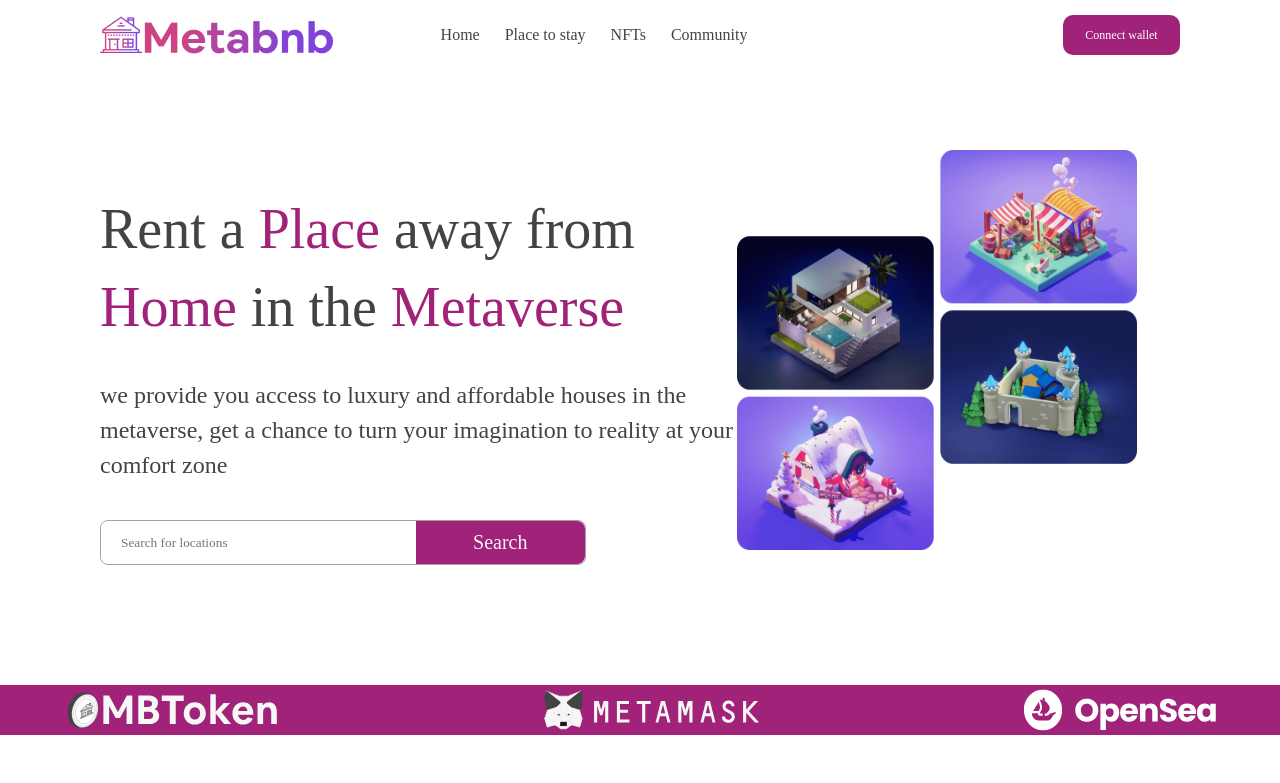
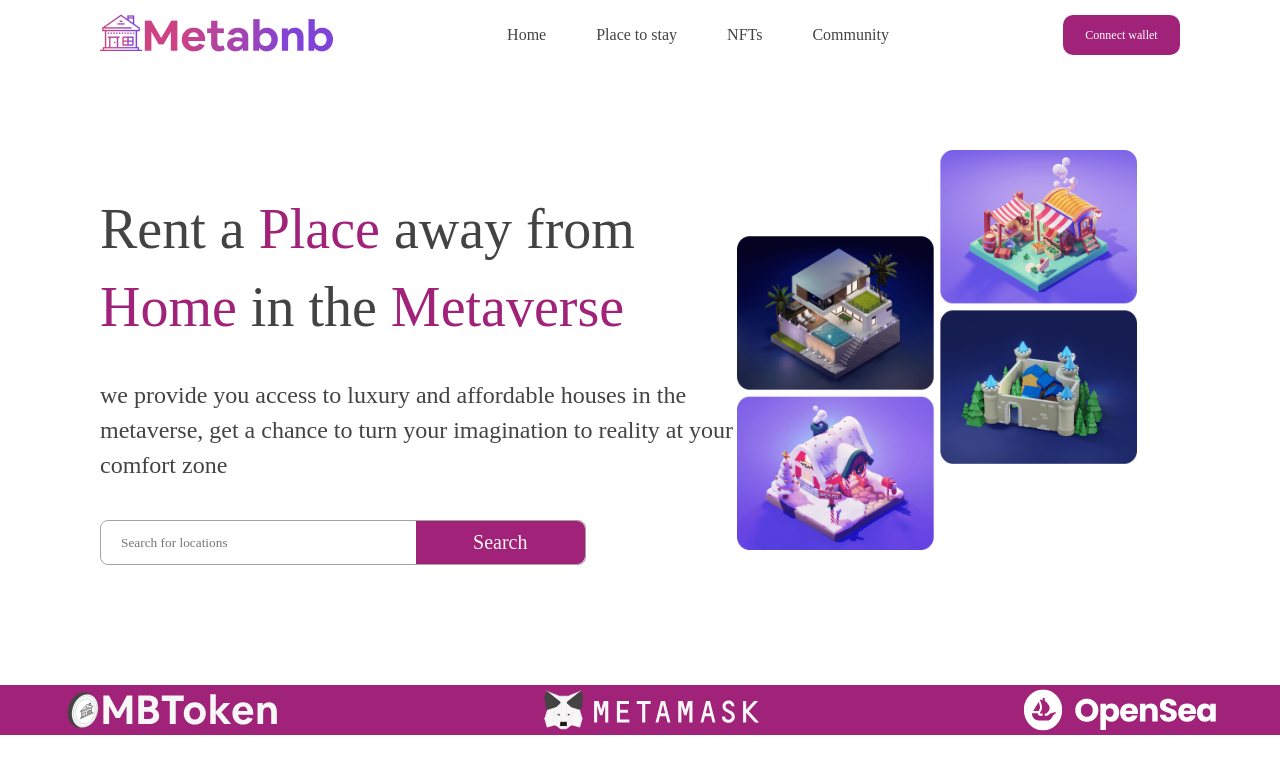
Before and after one commit to Princeizekor/hng9-stage3-project, a React (Create React App) app: page / in a window 1280 px wide. Shown: the top 783 px of the page. Built offline with nearby package versions, Linux system fonts and the light colour scheme; a web font is replaced by a local one.

Commit message:
feat: added new features

```diff
--- a/src/Navbar.js
+++ b/src/Navbar.js
@@ -12,7 +12,7 @@ function Navbar() {
     }
   return (
     <div className="navbar">
-        <img src="../img/Group.jpg" alt="this is the website logo" className="web_logo"/>
+        <Link to="/"><img src="../img/Group.jpg" alt="this is the website logo" className="web_logo"/></Link>
         <ul className="list" style={dropdown !== false ? {height: '100vh', left: 0} : {left: '-100%', overflow: 'hidden'}}>
             <li>
                 <Link to="/" onClick={() => setDropdown(!dropdown)}>Home</Link>
--- a/src/styles/Navbar.css
+++ b/src/styles/Navbar.css
@@ -11,8 +11,7 @@
     z-index: 1000;
 }
 
-.web_logo {
-    position: absolute;
+a .web_logo {
     bottom: auto;
     box-shadow: inset 4px 4px 44px rgba(96, 96, 96, 0.15);
 }
@@ -21,11 +20,8 @@
     display: flex;
     align-items: center;
     margin: 0% auto;
-    justify-content: space-between;
-}
-
-.list li {
-    margin-left: 25px;
+    gap: 50px;
+    justify-content: center;
 }
 
 .connect_btn {
@@ -59,14 +55,18 @@
         height: 60px;
     }
 
-    .web_logo {
-        width: 200px;
+    a .web_logo {
+        width: 180px;
     }
 }
 
 @media screen and (max-width: 767px) {
     .navbar {
         padding: 30px;
+    }
+
+    a .web_logo {
+        width: 200px;
     }
 
     .list {
@@ -77,6 +77,7 @@
         left: -100%;
         padding: 50px;
         top: 48px;
+        gap: 20px;
         background-color: white;
         flex-direction: column;
         align-items: center;
@@ -111,10 +112,8 @@
         padding: 20px 30px;
     }
 
-    .web_logo {
-        position: absolute;
-        bottom: auto;
-        width: 100px;
+    a .web_logo {
+        width: 140px;
         box-shadow: inset 4px 4px 44px rgba(96, 96, 96, 0.15);
     }
 }
```
